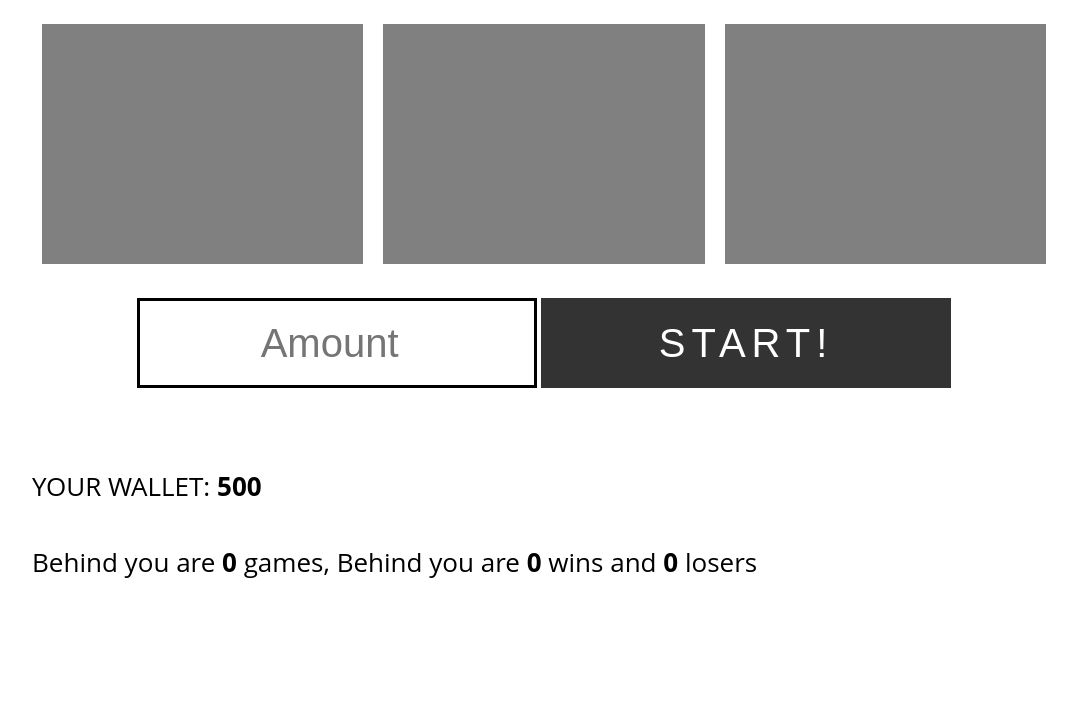
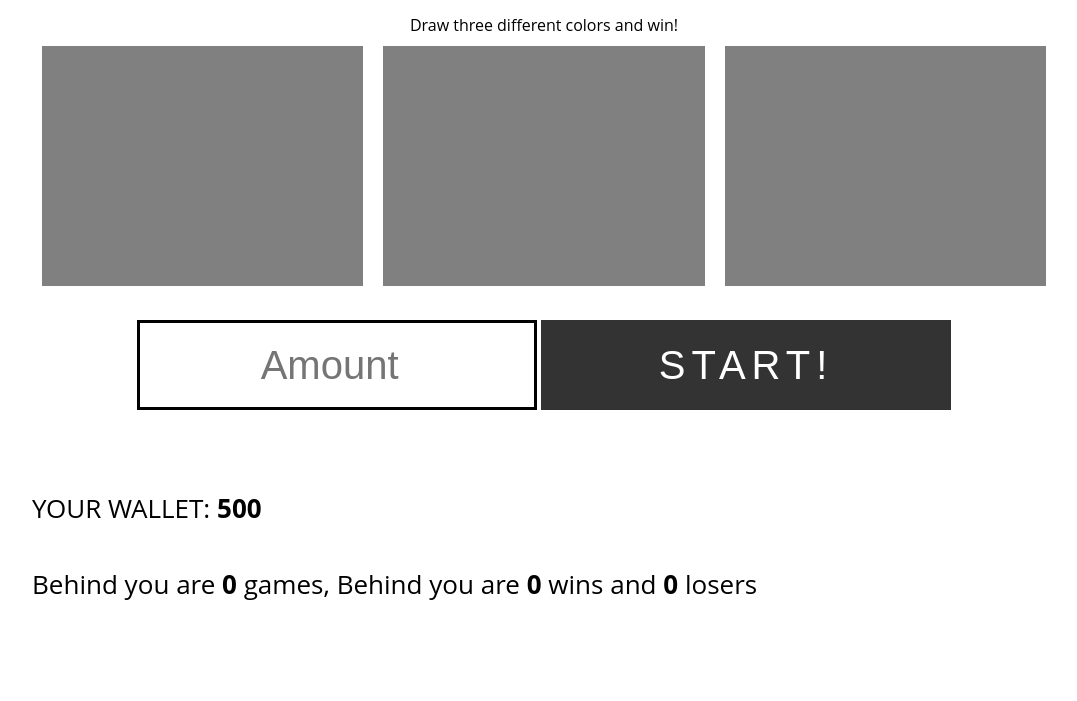
Before and after one commit to onion-kamil/object-oriented-programming-game, a plain HTML site: page index.html in a window 1280 px wide. Shown: the part 99-800 px from the top of the page, without its empty margins (96-1173 px from the left). Drawn offline with Linux system fonts and the light colour scheme.

Commit message:
completed project

```diff
--- a/index.html
+++ b/index.html
@@ -13,6 +13,7 @@
     <div class="wrap">
 
         <h1>Object Oriented Programming Game</h1>
+        <p>Draw three different colors and win!</p>
 
         <section class="game">
             <div class="color"></div>
--- a/js/Game.js
+++ b/js/Game.js
@@ -34,6 +34,7 @@ class Game {
         this.spanGames.textContent = stats[0];
         this.spanWins.textContent = stats[1];
         this.spanLosses.textContent = stats[2];
+        this.inputBid.value = "";
     }
 
     startGame() {
@@ -58,6 +59,4 @@ class Game {
         this.render(colors, this.wallet.getWalletValue(), win, this.stats.showGameStatictics(), bid, wonMoney)
 
     }
-
-
 }
--- a/style.css
+++ b/style.css
@@ -16,6 +16,10 @@ h1 {
     text-align: center;
     text-transform: uppercase;
     margin-bottom: 30px;
+}
+
+p {
+    text-align: center;
 }
 
 .game {
```
